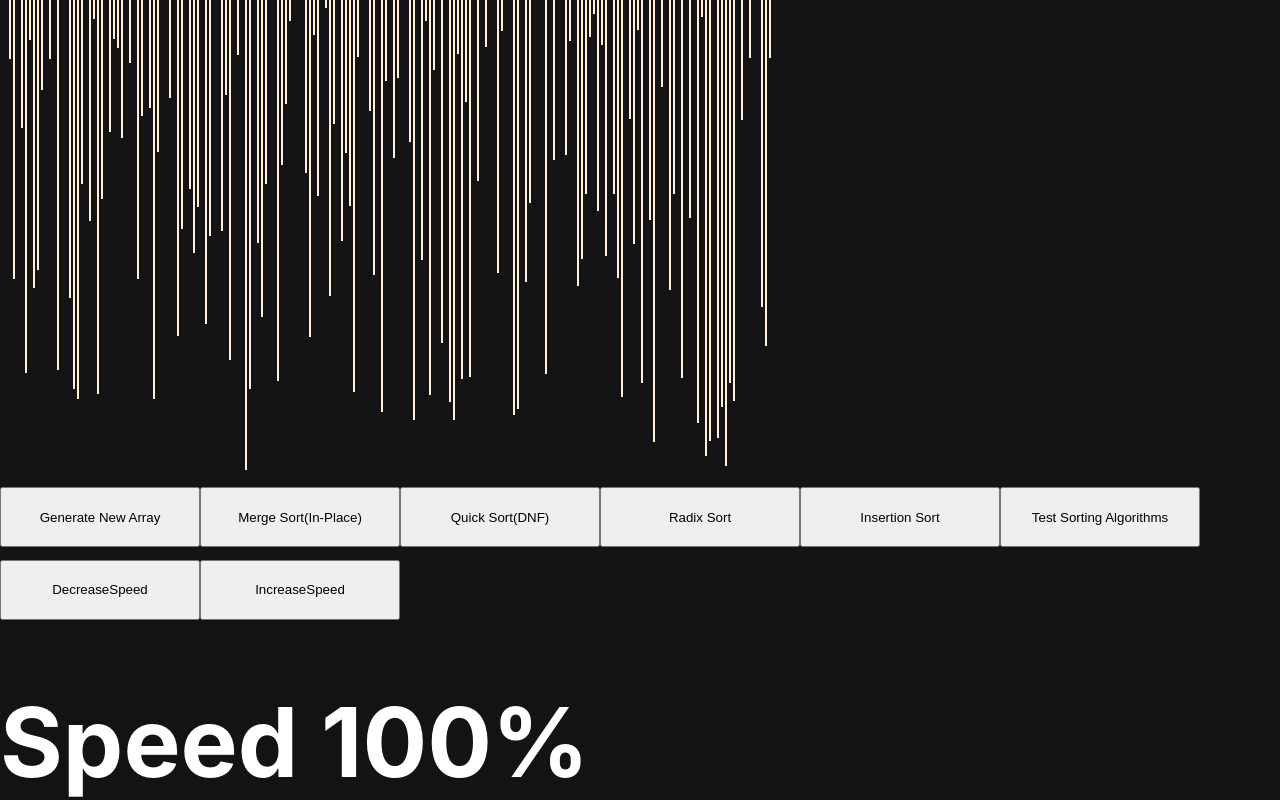
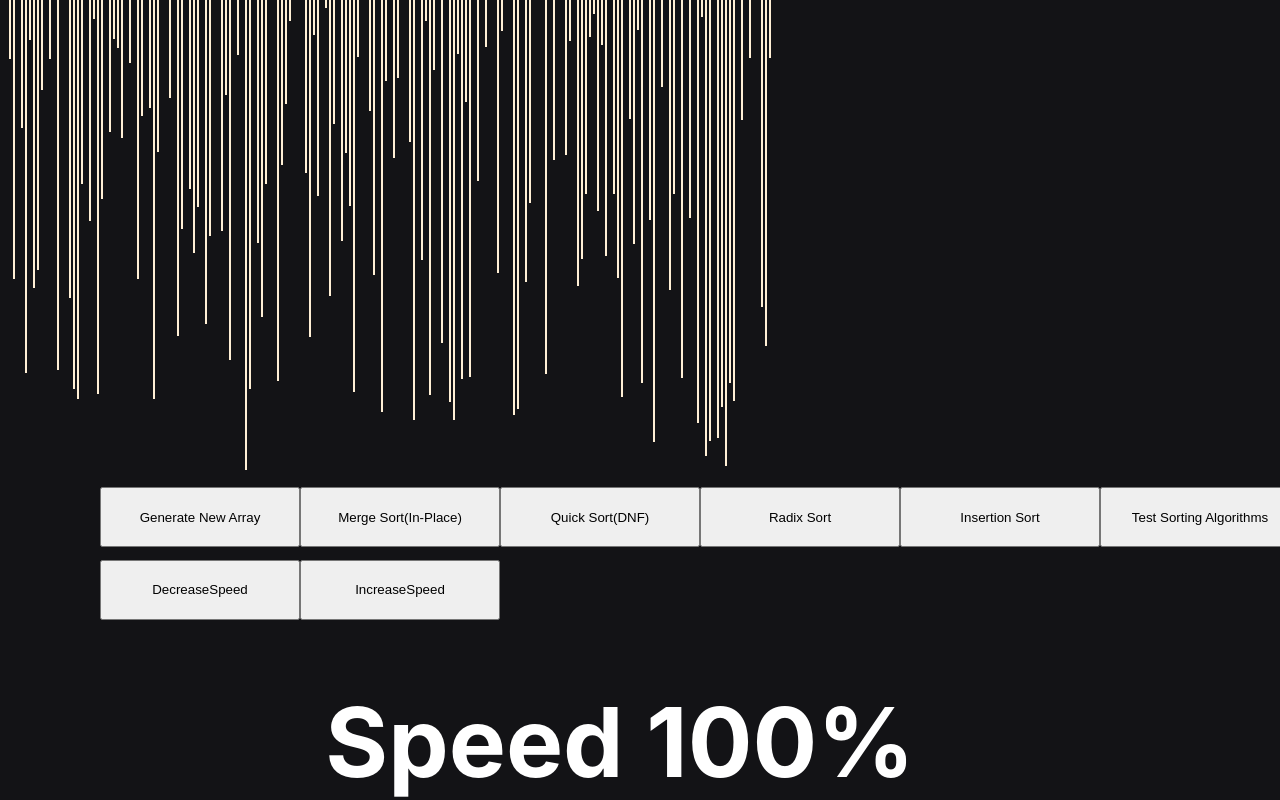
Before and after one commit to boosungjung/Sorting-Visualizer, a React (Create React App) app: page /sortingVisualizer in a window 1280 px wide. Shown: the part 3232-4032 px from the top of the page. Built offline with nearby package versions, Linux system fonts and the light colour scheme.

Commit message:
centred the speed text

```diff
--- a/src/SortingVisualizer/SortingVisualizer.css
+++ b/src/SortingVisualizer/SortingVisualizer.css
@@ -24,13 +24,15 @@
     display: inline-block;
     align-items: center;
     flex-direction: column;
+    padding-left: 100px;
 }
 .button{
     height:60px;
     width:200px;
 }
-.speed{
+#speed{
     display: flex;
     align-items: center;
     flex-direction: column;
+    margin-right: 240px;
 }
```
